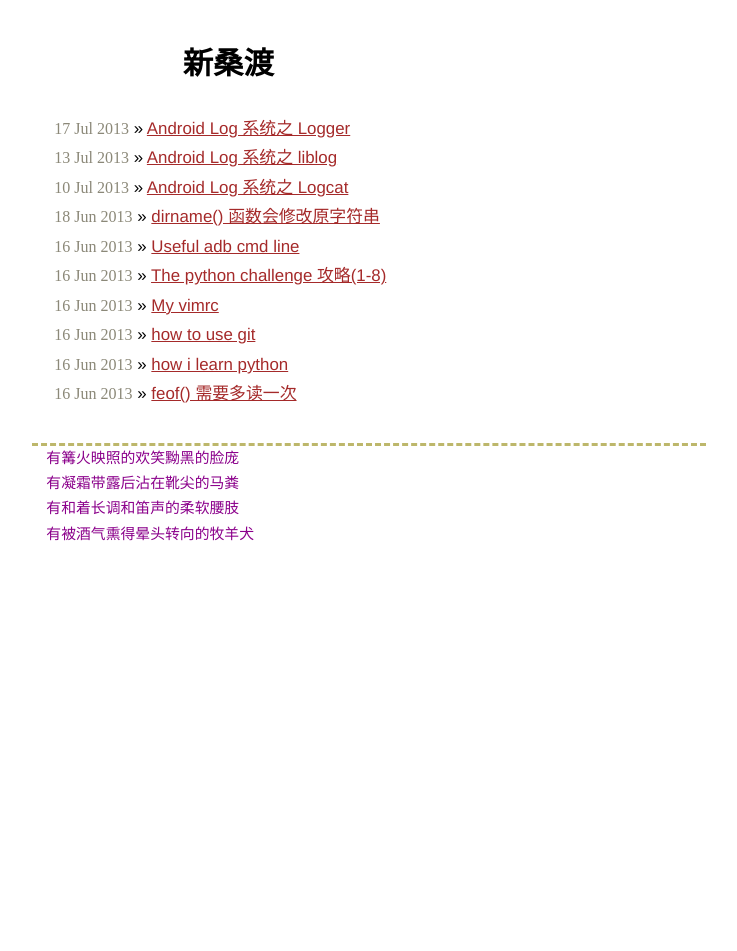
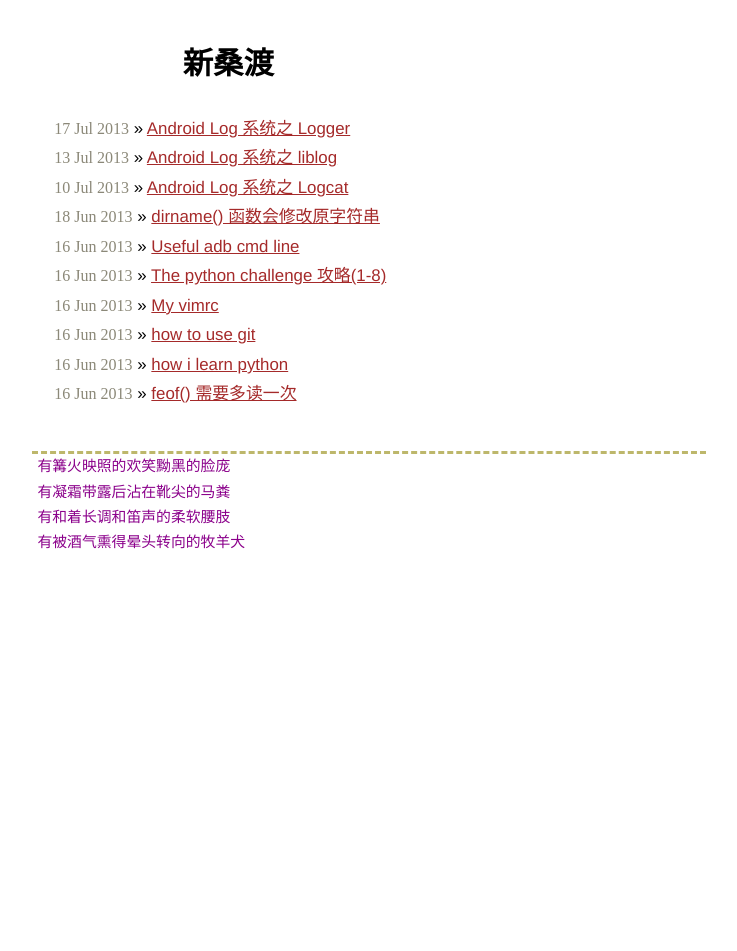
Before and after one commit to byrlx/byrlx.github.io, a Jekyll site: the page built from index.html, in a window 1280 px wide. Shown: the whole page, without its empty margins (271-1008 px from the left). Built offline with Jekyll 4.4.1, drawn with Linux system fonts in a browser that asks for light colours; Markdown is read by kramdown in place of the engine named in the settings.

Commit message:
modify post

```diff
--- a/css/screen.css
+++ b/css/screen.css
@@ -133,7 +133,8 @@ body {
 
 	  .site .footer {
 		  border-top: 3px dashed #bdb76b;
-		  margin-top: 1.5em;
+		  margin-top: 2.5em;
+		  margin-bottom: 2.5em;
 		  margin-left: 0em;
 		  overflow: hidden;
 	  }
@@ -144,7 +145,7 @@ body {
 		font: SimHei;
 	  	margin: 0px 0;
 		margin-top: 0em;
-		margin-left: 1em;
+		margin-left: 0.4em;
 	  }
 
 	  .site .footer .contact {
```
